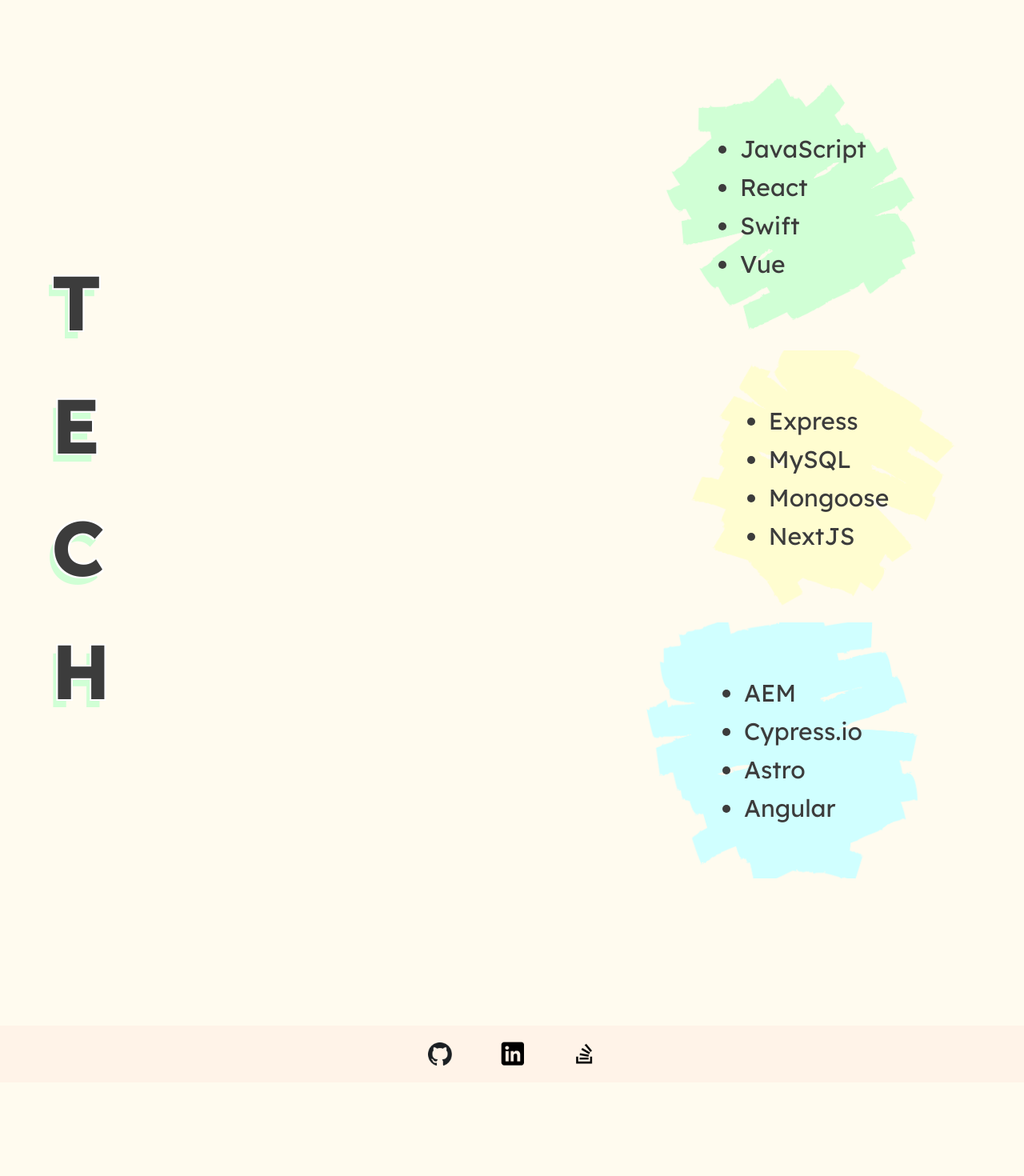
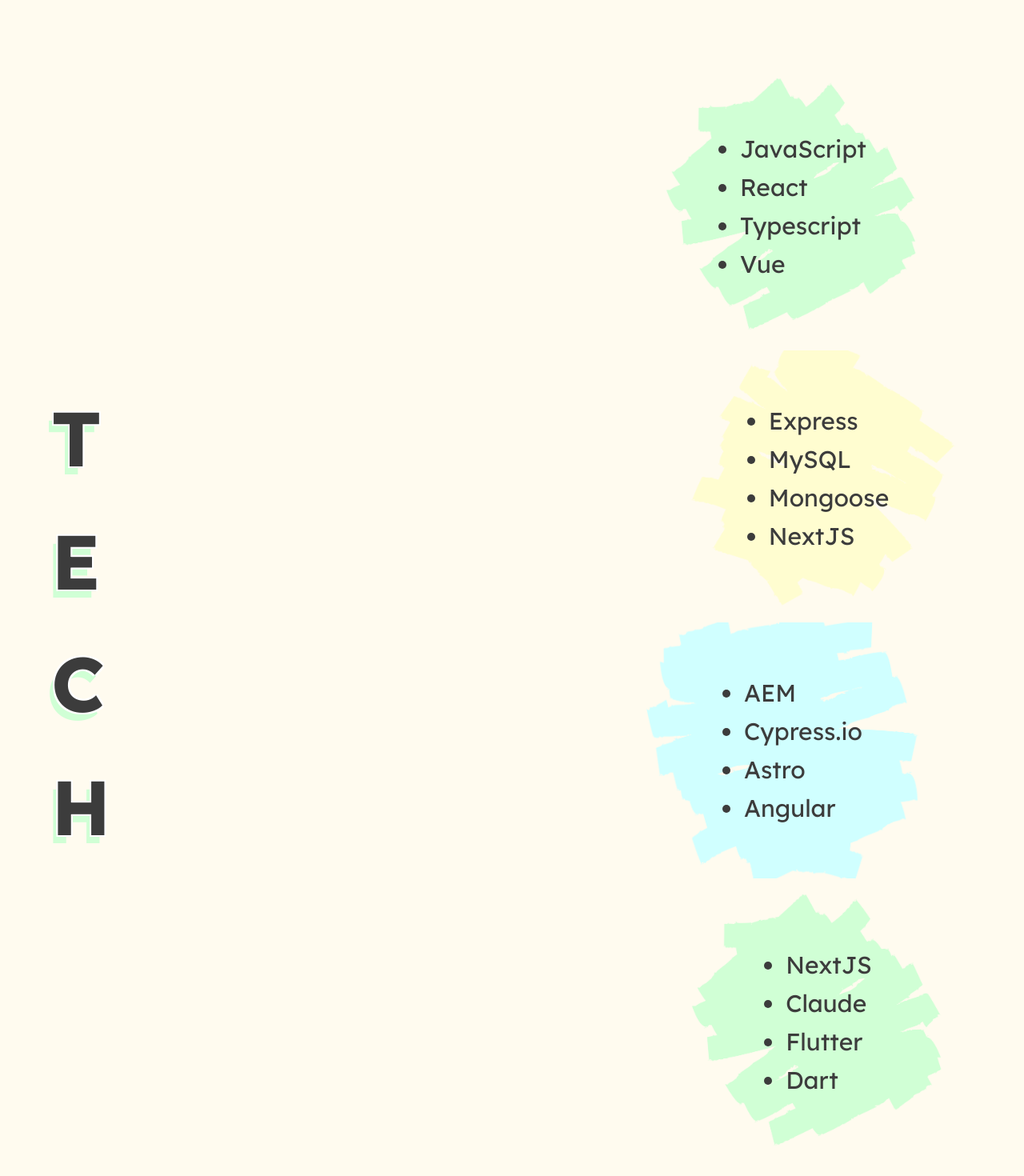
Before and after one commit to emdok/portfolio-v2, a Vue app: page / in a window 1280 px wide. Shown: the part 2699-4169 px from the top of the page at 80% size. Before the commit the page ends 4052 px from the top, so only its background shows below. Built offline with nearby package versions, Linux system fonts and the light colour scheme.

Commit message:
update technologies

```diff
--- a/src/assets/data/tech-data.json
+++ b/src/assets/data/tech-data.json
@@ -2,7 +2,7 @@
   "items": [
     {
       "id": "01",
-      "technologies": ["JavaScript", "React", "Swift", "Vue"],
+      "technologies": ["JavaScript", "React", "Typescript", "Vue"],
       "image": "/green-background.png"
     },
     {
@@ -14,6 +14,11 @@
       "id": "03",
       "technologies": ["AEM", "Cypress.io", "Astro", "Angular"],
       "image": "/blue-background.png"
+    },
+    {
+      "id": "04",
+      "technologies": ["NextJS", "Claude", "Flutter", "Dart"],
+      "image": "/green-background.png"
     }
   ]
 }
--- a/src/components/TechGrid.vue
+++ b/src/components/TechGrid.vue
@@ -19,7 +19,7 @@
   flex-direction: column;
   align-items: baseline;
   width: 100%;
-  .tech-card:nth-child(2) {
+  .tech-card:nth-child(even) {
     align-self: end;
   }
 }
```
